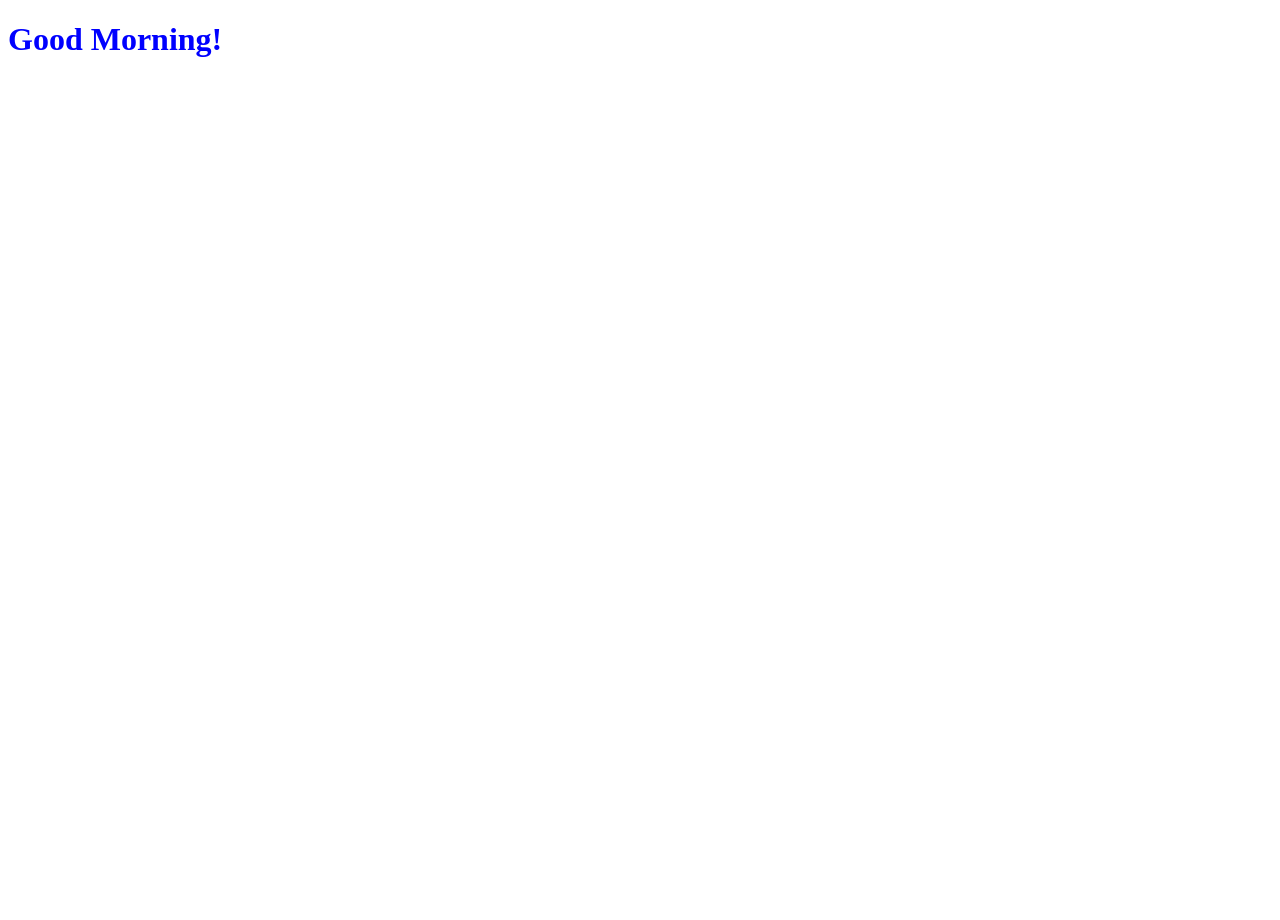
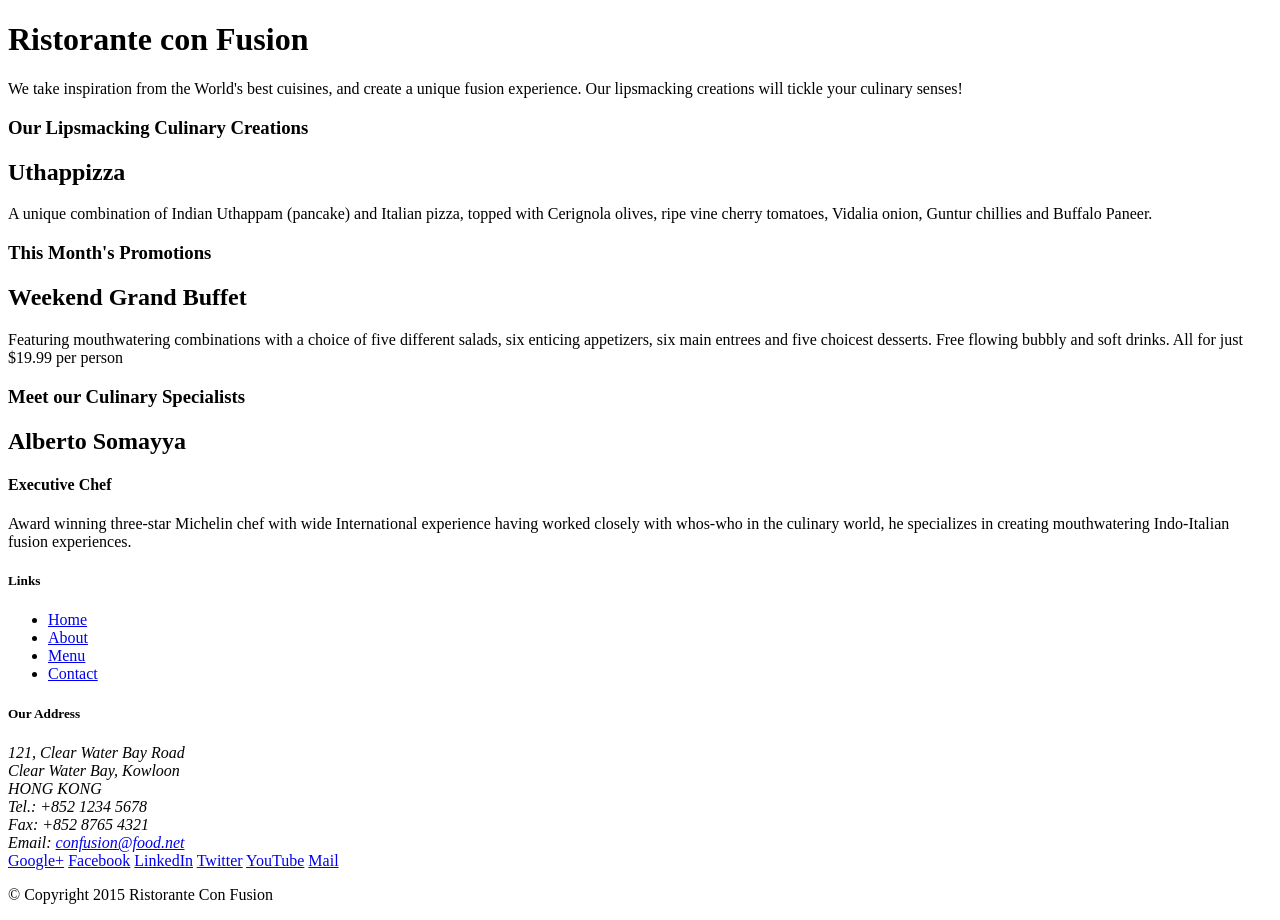
Before and after one commit to DanielMitiku/nodeClass, a website: page index.html in a window 1280 px wide. Before the commit the page ends 800 px from the top, so only its background shows below. Drawn offline with Linux system fonts and the light colour scheme.

Commit message:
index downloaded

```diff
--- a/index.html
+++ b/index.html
@@ -1,9 +1,101 @@
 <!DOCTYPE html>
-<html>
+<html lang="en">
+
 <head>
-	<title>nodejs tutorial</title>
+    <title>Ristorante Con Fusion</title>
 </head>
+
 <body>
-	<h1 style="color: blue;">Good Morning!</h1>
+
+    <header>
+        <div>
+            <div>
+                <div>
+                    <h1>Ristorante con Fusion</h1>
+                    <p>We take inspiration from the World's best cuisines, and create a unique fusion experience. Our lipsmacking creations will tickle your culinary senses!</p>
+                </div>
+                <div>
+                </div>
+            </div>
+        </div>
+    </header>
+
+    <div>
+        <div>
+            <div>
+                <h3>Our Lipsmacking Culinary Creations</h3>
+            </div>
+            <div>
+                <h2>Uthappizza</h2>
+                <p>A unique combination of Indian Uthappam (pancake) and Italian pizza, topped with Cerignola olives, ripe vine cherry tomatoes, Vidalia onion, Guntur chillies and Buffalo Paneer.</p>
+            </div>
+        </div>
+
+
+        <div>
+            <div>
+                <h3>This Month's Promotions</h3>
+            </div>
+            <div>
+                <h2>Weekend Grand Buffet</h2>
+                <p>Featuring mouthwatering combinations with a choice of five different salads, six enticing appetizers, six main entrees and five choicest desserts. Free flowing bubbly and soft drinks. All for just $19.99 per person </p>
+            </div>
+        </div>
+
+        <div>
+            <div>
+                <h3>Meet our Culinary Specialists</h3>
+            </div>
+            <div>
+                <h2>Alberto Somayya</h2>
+                <h4>Executive Chef</h4>
+                <p>Award winning three-star Michelin chef with wide International experience having worked closely with whos-who in the culinary world, he specializes in creating mouthwatering Indo-Italian fusion experiences. </p>
+            </div>
+        </div>
+    </div>
+
+    <footer>
+        <div>
+            <div>
+                <div>
+                    <h5>Links</h5>
+                    <ul>
+                        <li><a href="#">Home</a></li>
+                        <li><a href="#">About</a></li>
+                        <li><a href="#">Menu</a></li>
+                        <li><a href="#">Contact</a></li>
+                    </ul>
+                </div>
+                <div>
+                    <h5>Our Address</h5>
+                    <address>
+		              121, Clear Water Bay Road<br>
+		              Clear Water Bay, Kowloon<br>
+		              HONG KONG<br>
+		              Tel.: +852 1234 5678<br>
+		              Fax: +852 8765 4321<br>
+		              Email: <a href="mailto:confusion@food.net">confusion@food.net</a>
+		           </address>
+                </div>
+                <div>
+                    <div>
+                        <a href="http://google.com/+">Google+</a>
+                        <a href="http://www.facebook.com/profile.php?id=">Facebook</a>
+                        <a href="http://www.linkedin.com/in/">LinkedIn</a>
+                        <a href="http://twitter.com/">Twitter</a>
+                        <a href="http://youtube.com/">YouTube</a>
+                        <a href="mailto:">Mail</a>
+                    </div>
+                </div>
+           </div>
+           <div>
+                <div>
+                    <p>© Copyright 2015 Ristorante Con Fusion</p>
+                </div>
+           </div>
+        </div>
+    </footer>
+
 </body>
+
 </html>
--- a/package.json
+++ b/package.json
@@ -20,5 +20,8 @@
   "homepage": "https://github.com/DanielMitiku/nodeClass#readme",
   "devDependencies": {
     "lite-server": "^2.3.0"
+  },
+  "dependencies": {
+    "bootstrap": "^4.0.0-alpha.6"
   }
 }
```
Also changed, not shown: 1 other file.
